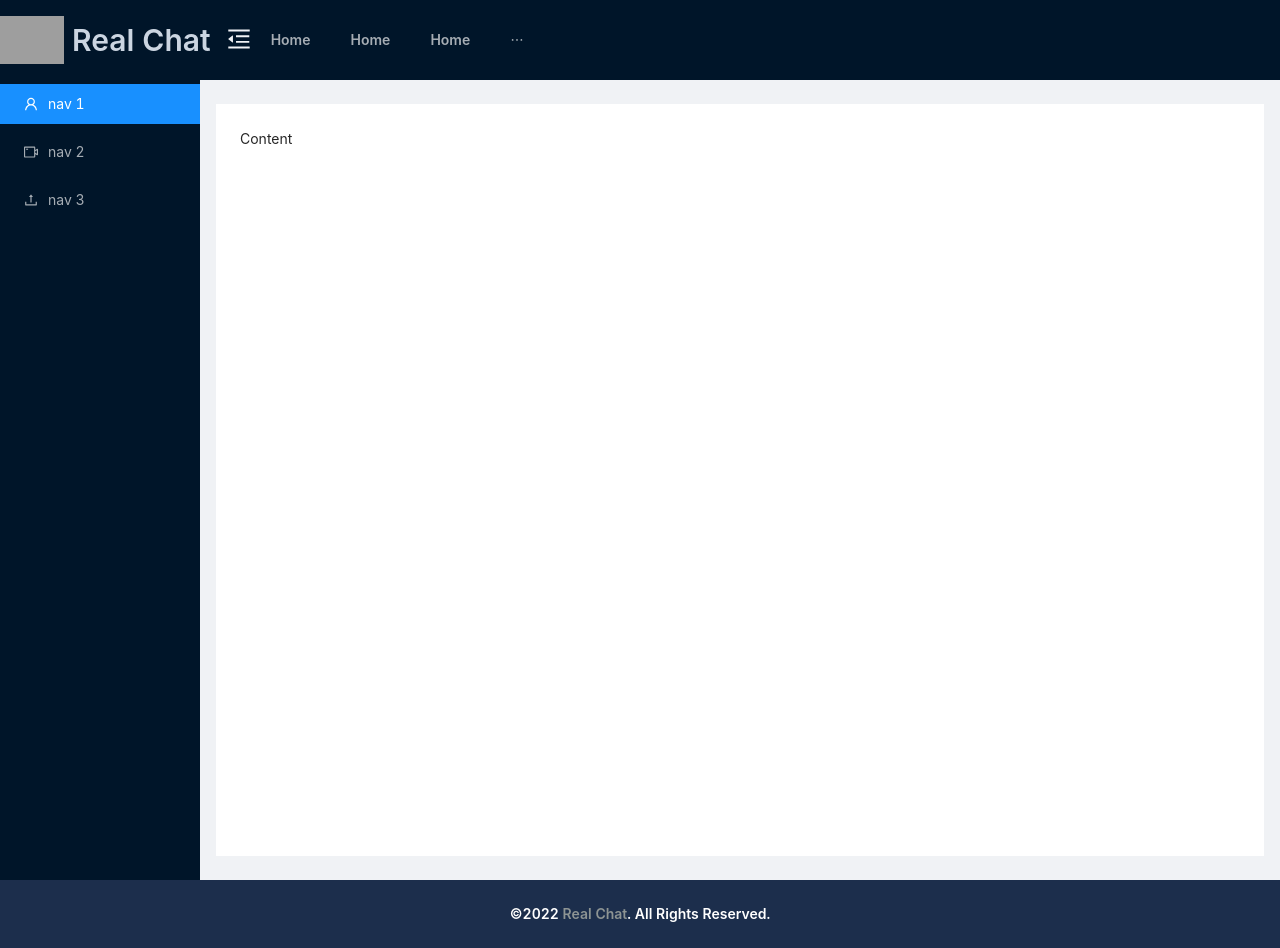
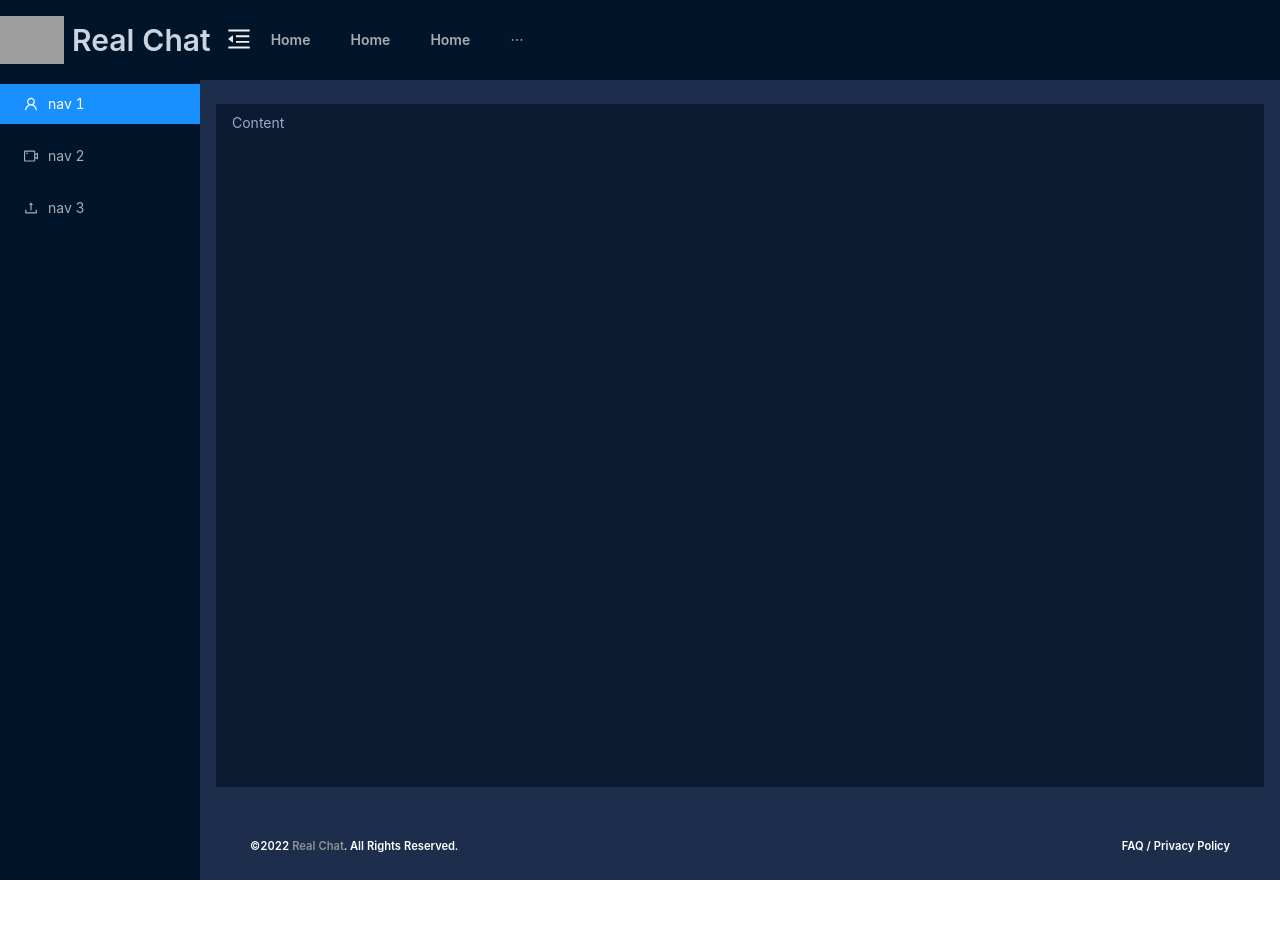
Before and after one commit to shamim-5/-chat-prattle-client, a React (Create React App) app: page / in a window 1280 px wide. After the commit the page ends 880 px from the top, so only its background shows below. Built offline with nearby package versions, Linux system fonts and the light colour scheme; grey boxes are pictures that could not be loaded.

Commit message:
inittial dashboard design done

```diff
--- a/src/App.js
+++ b/src/App.js
@@ -7,7 +7,7 @@ import Home from "./pages/Home";
 function App() {
   return (
     <div>
-     <Home />
+      <Home />
     </div>
   );
 }
--- a/src/components/Dashboard/Dashboard.js
+++ b/src/components/Dashboard/Dashboard.js
@@ -1,5 +1,6 @@
 import { UploadOutlined, UserOutlined, VideoCameraOutlined } from "@ant-design/icons";
 import { Layout, Menu } from "antd";
+import { Footer } from "antd/lib/layout/layout";
 import React, { useEffect, useState } from "react";
 import useCollapsed from "../../hooks/useCollapsed";
 const { Header, Sider, Content } = Layout;
@@ -7,10 +8,10 @@ const { Header, Sider, Content } = Layout;
 const Dashboard = ({ collapsed }) => {
   return (
     <Layout>
-      <Sider trigger={null} collapsible collapsed={collapsed}>
+      <Sider trigger={null} collapsible collapsed={collapsed} className="lg:h-screen h-0 ">
         <div className="logo" />
         <Menu
-          className="h-screen "
+          className="lg:h-screen lg:w-full w-screen  flex lg:flex-col flex-row"
           theme="dark"
           mode="inline"
           defaultSelectedKeys={["1"]}
@@ -33,17 +34,19 @@ const Dashboard = ({ collapsed }) => {
           ]}
         />
       </Sider>
-      <Layout className="site-layout">
-        <Content
-          className="site-layout-background"
-          style={{
-            margin: "24px 16px",
-            padding: 24,
-            minHeight: 280,
-          }}
-        >
-          Content
-        </Content>
+      <Layout className="site-layout bg-[#1C2E4C] lg:relative absolute left-0 lg:top-0 top-40  lg:min-w-0 min-w-full h-screen">
+        <Content className="bg-[#0C1A32] text-[#98ACC3] lg:my-6 lg:mx-4 py-2 px-4">Content</Content>
+
+        <Footer className="text-sm font-semibold text-center text-white py-6  bg-[#1C2E4C] flex justify-between">
+          <div>
+            <small>
+              ©2022 <span className="text-[#8d9493] hover:text-[#3e66ac]">Real Chat</span>. All Rights Reserved.
+            </small>
+          </div>
+          <div>
+            <small>FAQ / Privacy Policy</small>
+          </div>
+        </Footer>
       </Layout>
     </Layout>
   );
--- a/src/components/Navbar.js
+++ b/src/components/Navbar.js
@@ -22,7 +22,7 @@ const Navbar = () => {
 
   return (
     <Layout className="layout">
-      <Header className="flex lg:flex-row flex-col lg:h-20 h-auto items-center justify-start font-semibold  text-[#F0F2F5] lg:p-0 p-4 ">
+      <Header className="flex lg:flex-row flex-col lg:h-20 h-auto items-center justify-start font-semibold  text-[#F0F2F5] lg:p-0 p-4">
         <div className="logo" />
 
         <div className="flex justify-start items-center">
@@ -51,10 +51,6 @@ const Navbar = () => {
       </Header>
 
       <Dashboard collapsed={collapsed} />
-
-      <Footer className="text-sm font-semibold text-center text-white py-6  bg-[#1C2E4C]">
-        ©2022 <span className="text-[#8d9493] hover:text-[#3e66ac]">Real Chat</span>. All Rights Reserved.
-      </Footer>
     </Layout>
   );
 };
```
